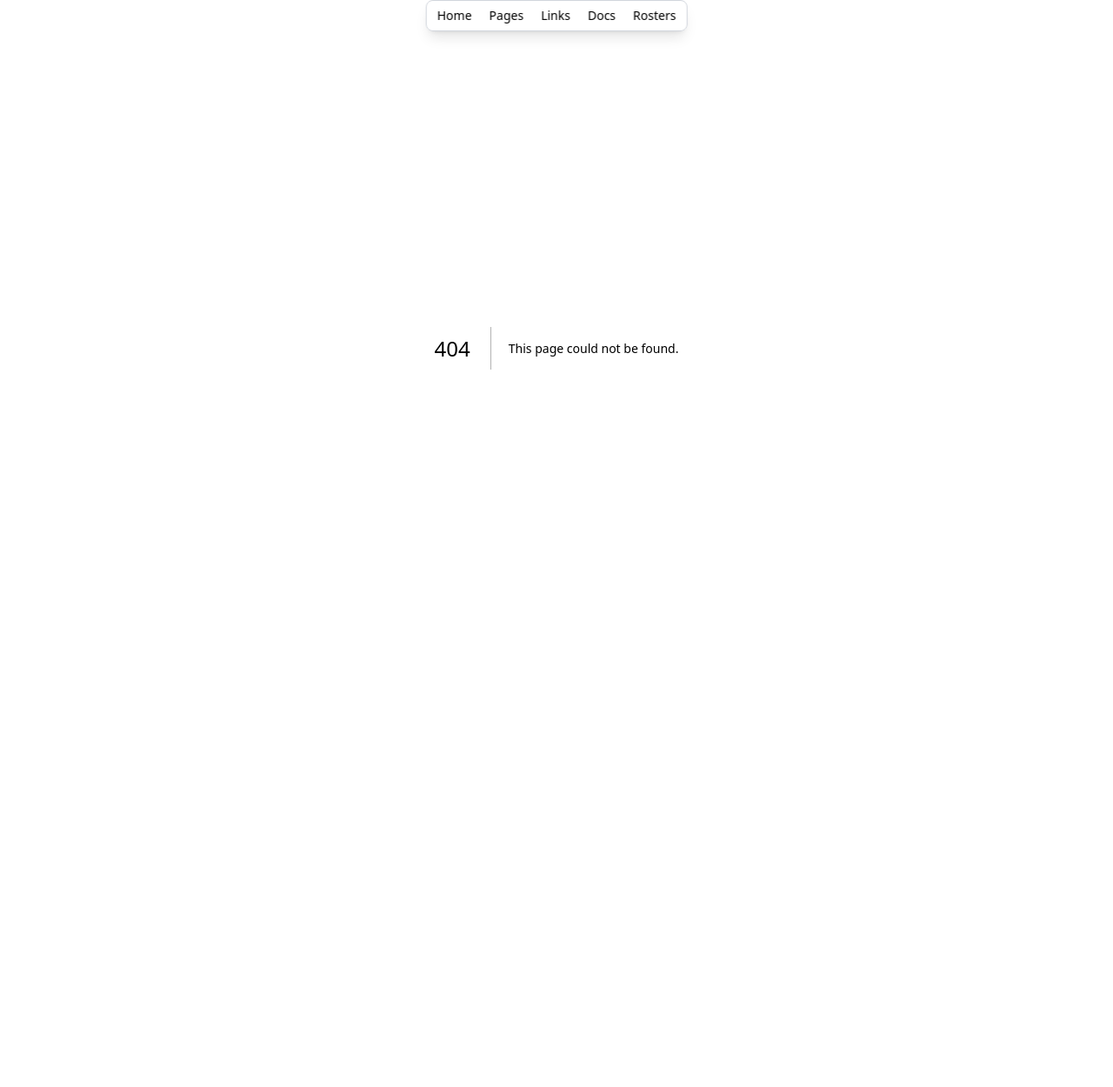
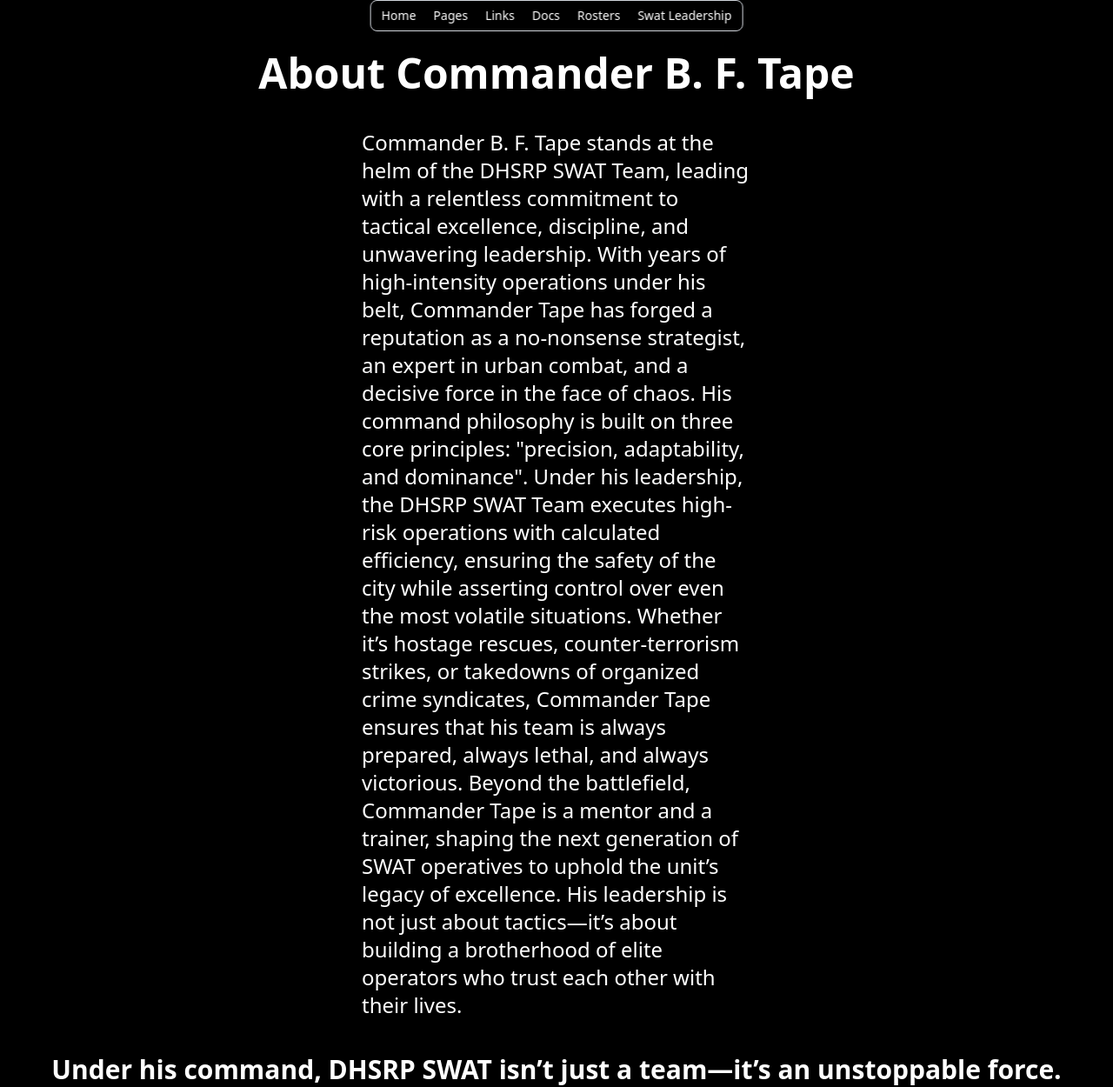
Before and after one commit to Krazykiwieater92/dhsrp-swat-site, a Next.js app: page /staff/commander in a window 1280 px wide. Before the commit this address had no page. Shown: the whole page at 87% size. Before the commit the page ends 800 px from the top, so only its background shows below. Built offline with nearby package versions, Linux system fonts and the light colour scheme.

Commit message:
added staff pages

```diff
--- a/app/layout.tsx
+++ b/app/layout.tsx
@@ -7,6 +7,8 @@ import {
   MenubarMenu,
   MenubarTrigger,
 } from "@/components/ui/menubar";
+import { Analytics } from "@vercel/analytics/react";
+
 export default function RootLayout({
   children,
 }: Readonly<{
@@ -21,6 +23,7 @@ export default function RootLayout({
               <Link href="/">Home</Link>
             </MenubarTrigger>
           </MenubarMenu>
+
           <MenubarMenu>
             <MenubarTrigger>
               <Link href="/sop">Pages</Link>
@@ -59,7 +62,32 @@ export default function RootLayout({
               </MenubarItem>
             </MenubarContent>
           </MenubarMenu>
+          <MenubarMenu>
+            <MenubarTrigger>Swat Leadership</MenubarTrigger>
+            <MenubarContent>
+              <MenubarItem>
+                <Link href="/staff/commander">Swat Commander</Link>
+              </MenubarItem>
+              <MenubarItem>
+                <Link href="/staff/supervisor">Swat Supervisor</Link>
+              </MenubarItem>
+              <MenubarItem>
+                <Link href="/staff/team-leader-50-david">
+                  Swat Team Leader 50-David
+                </Link>
+              </MenubarItem>
+              <MenubarItem>
+                <Link href="/staff/team-leader-40-david">
+                  Swat Team Leader 40-David
+                </Link>
+              </MenubarItem>
+              <MenubarItem>
+                <Link href="/staff/LAPD-Chief">LAPD Chief of Police</Link>
+              </MenubarItem>
+            </MenubarContent>
+          </MenubarMenu>
         </Menubar>
+        <Analytics />
         {children}
       </body>
     </html>
--- a/app/links/page.tsx
+++ b/app/links/page.tsx
@@ -2,6 +2,7 @@ export default function Page() {
   return (
     <div className="flex">
       <h1 className="mt-15 font-bold text-5xl mx-auto">The SWAT Links page</h1>
+
     </div>
   );
 }
--- /dev/null
+++ b/app/staff/LAPD-Chief/page.tsx
@@ -0,0 +1,38 @@
+export default function Page() {
+  return (
+    <>
+      <div className="flex mt-10">
+        <h1 className="font-bold mx-auto mt-5 text-5xl">
+          About LAPD Chief Of Police, B. Lunt
+        </h1>
+      </div>
+      <h2 className="mx-auto max-w-[35%] mt-10 text-2xl">
+        Chief B. Lunt is the unwavering force at the top of the LAPD within the
+        DHSRP framework. With a career that spans decades of law enforcement
+        experience, Chief Lunt is known for his strategic vision, commitment to
+        justice, and unbreakable integrity. As the head of the LAPD, he oversees
+        the safety and security of Los Angeles, ensuring that the city’s streets
+        remain under control, even in the face of overwhelming challenges. With
+        a reputation built on fairness, discipline, and relentless pursuit of
+        justice, Chief Lunt is the backbone of the department, guiding his
+        officers through high-stakes situations with a steady hand. His
+        leadership is focused on fostering a culture of respect,
+        professionalism, and tactical excellence, pushing the department to
+        continuously evolve and adapt to the complex urban environment they
+        serve. Chief Lunt’s leadership is defined by his hands-on approach to
+        policing and his ability to connect with officers at every level,
+        ensuring they have the support, training, and resources they need to
+        succeed. He is deeply committed to the well-being of his officers and
+        the community they protect. With a keen focus on maintaining order in an
+        ever-changing environment, Chief Lunt leads with a clear goal: ensuring
+        that justice is served, and the rule of law prevails.
+      </h2>
+      <div className="mx-auto ">
+        <h2 className="font-bold text-3xl mt-10 mb-10 mx-auto  max-w-300">
+          Under Chief B. Lunt’s command, the LAPD stands as a symbol of
+          unwavering strength, integrity, and excellence in law enforcement.
+        </h2>{" "}
+      </div>
+    </>
+  );
+}
--- /dev/null
+++ b/app/staff/commander/page.tsx
@@ -0,0 +1,36 @@
+export default function Page() {
+  return (
+    <>
+      <div className="flex mt-10">
+        <h1 className="font-bold mx-auto mt-5 text-5xl">
+          About Commander B. F. Tape
+        </h1>
+      </div>
+      <h2 className="mx-auto max-w-[35%] mt-10 text-2xl">
+        Commander B. F. Tape stands at the helm of the DHSRP SWAT Team, leading
+        with a relentless commitment to tactical excellence, discipline, and
+        unwavering leadership. With years of high-intensity operations under his
+        belt, Commander Tape has forged a reputation as a no-nonsense
+        strategist, an expert in urban combat, and a decisive force in the face
+        of chaos. His command philosophy is built on three core principles:
+        "precision, adaptability, and dominance". Under his leadership, the
+        DHSRP SWAT Team executes high-risk operations with calculated
+        efficiency, ensuring the safety of the city while asserting control over
+        even the most volatile situations. Whether it’s hostage rescues,
+        counter-terrorism strikes, or takedowns of organized crime syndicates,
+        Commander Tape ensures that his team is always prepared, always lethal,
+        and always victorious. Beyond the battlefield, Commander Tape is a
+        mentor and a trainer, shaping the next generation of SWAT operatives to
+        uphold the unit’s legacy of excellence. His leadership is not just about
+        tactics—it’s about building a brotherhood of elite operators who trust
+        each other with their lives.{" "}
+      </h2>
+      <div className="mx-auto ">
+        <h2 className="font-bold text-3xl mt-10">
+          Under his command, DHSRP SWAT isn’t just a team—it’s an unstoppable
+          force.
+        </h2>{" "}
+      </div>
+    </>
+  );
+}
--- /dev/null
+++ b/app/staff/page.tsx
@@ -0,0 +1,3 @@
+export default function Page() {
+  return;
+}
--- /dev/null
+++ b/app/staff/supervisor/page.tsx
@@ -0,0 +1,3 @@
+export default function Page() {
+  return;
+}
--- /dev/null
+++ b/app/staff/team-leader-40-david/page.tsx
@@ -0,0 +1,3 @@
+export default function Page() {
+  return;
+}
--- /dev/null
+++ b/app/staff/team-leader-50-david/page.tsx
@@ -0,0 +1,3 @@
+export default function Page() {
+  return;
+}
--- a/package.json
+++ b/package.json
@@ -21,6 +21,7 @@
     "@tailwindcss/cli": "^4.0.9",
     "@tailwindcss/forms": "^0.5.10",
     "@tailwindcss/typography": "^0.5.16",
+    "@vercel/analytics": "^1.5.0",
     "bcryptjs": "^3.0.2",
     "class-variance-authority": "^0.7.1",
     "clsx": "^2.1.1",
```
Also changed, not shown: 1 other file (tests, documents, lock files or other folders).
